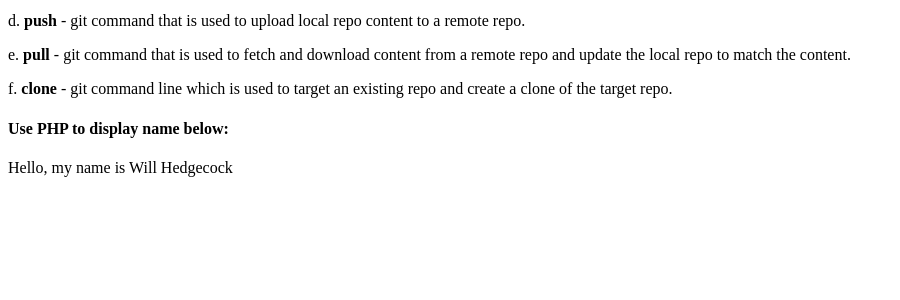
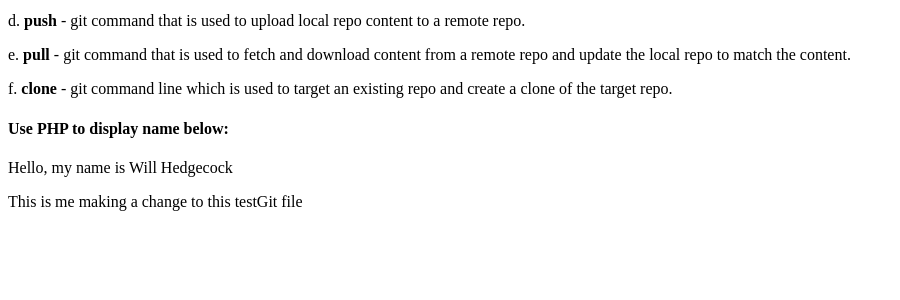
Before and after one commit to willhedgecock/wdv341, a PHP site: page /testGit.php in a window 1280 px wide. Shown: the part 270-570 px from the top of the page, without its empty margins (0-900 px from the left). Run offline with PHP 8.4, Linux system fonts and the light colour scheme.

Commit message:
Made a change to the testGit.php file

```diff
--- a/testGit.php
+++ b/testGit.php
@@ -54,6 +54,8 @@
 
     <p>Hello, my name is <?php echo $myName ?></p>
 
+    <p>This is me making a change to this testGit file</p>
+
 </body>
 
 </html>
```
